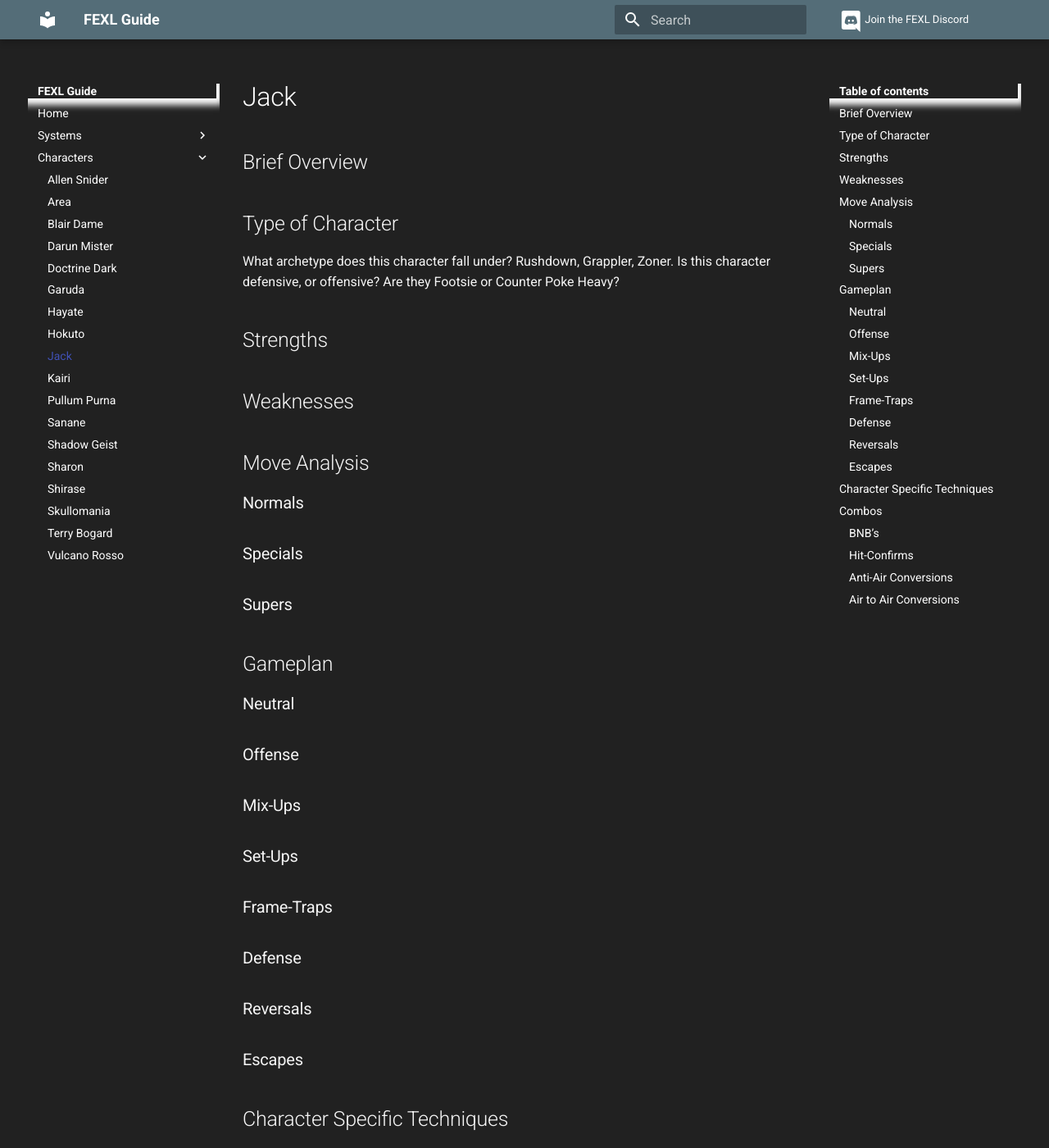
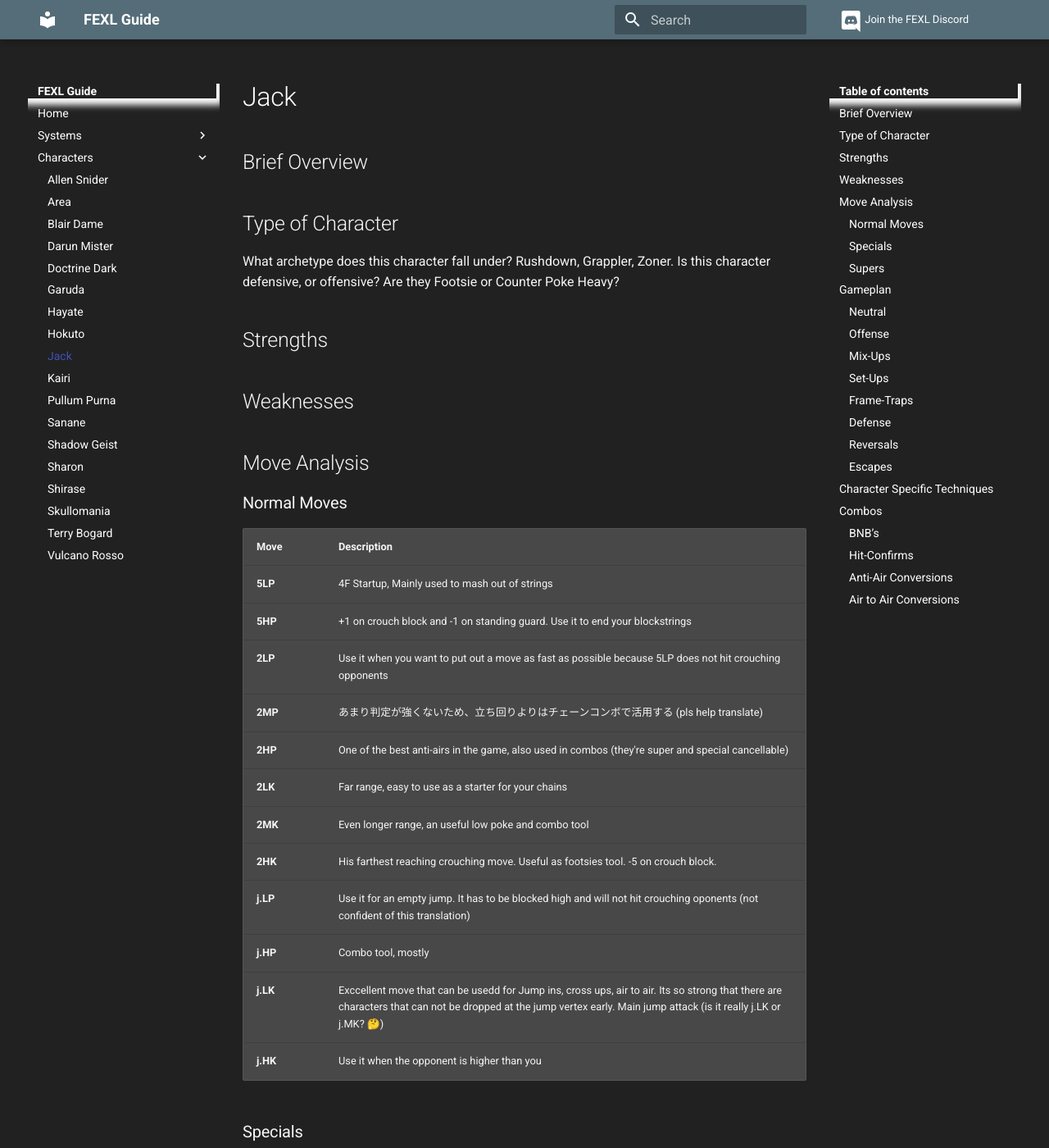
Before and after one commit to fabricioanciaes/fexlguide, an MkDocs documentation site: the page built from docs/characters/jack.md, in a window 1280 px wide and 1400 px high. Shown: the whole window at 82% size. Built offline with MkDocs 1.6.1 and Material for MkDocs 9.7.7, drawn with Linux system fonts in a browser that asks for light colours; a script that is not in the unit is left out.

Commit message:
Update Characters “jack”

```diff
--- a/docs/characters/jack.md
+++ b/docs/characters/jack.md
@@ -16,7 +15,67 @@
 
 ## Move Analysis
 
-### Normals
+### Normal Moves
+
+<table>
+<tr>
+    <th>Move</th>
+    <th>Description</th>
+</tr>
+<tr>
+    <td><b>5LP</b></td>
+    <td>4F Startup, Mainly used to mash out of strings</td>
+</tr>
+<tr>
+    <td><b>5HP</b></td>
+    <td>+1 on crouch block and -1 on standing guard. Use it to end your blockstrings</td>
+</tr>
+<tr>
+    <td><b>2LP</b></td>
+    <td>Use it when you want to put out a move as fast as possible because 5LP does not hit crouching opponents</td>
+</tr>
+<tr>
+    <td><b>2MP</b></td>
+    <td>あまり判定が強くないため、立ち回りよりはチェーンコンボで活用する (pls help translate)</td>
+</tr>
+<tr>
+    <td><b>2HP</b></td>
+    <td>One of the best anti-airs in the game, also used in combos (they're super and special cancellable)</td>
+</tr>
+<tr>
+    <td><b>2LK</b></td>
+    <td>Far range, easy to use as a starter for your chains</td>
+</tr>
+<tr>
+    <td><b>2MK</b></td>
+    <td>Even longer range, an useful low poke and combo tool</td>
+</tr>
+<tr>
+    <td><b>2HK</b></td>
+    <td>His farthest reaching crouching move. Useful as footsies tool. -5 on crouch block.</td>
+</tr>
+<tr>
+    <td><b>j.LP</b></td>
+    <td>Use it for an empty jump. It has to be blocked high and will not hit crouching oponents (not confident of this translation)</td>
+</tr>
+<tr>
+    <td><b>j.HP</b></td>
+    <td>Combo tool, mostly</td>
+</tr>
+<tr>
+    <td><b>j.LK</b></td>
+    <td>Exccellent move that can be usedd for Jump ins, cross ups, air to air. Its so strong that there are characters that can not be dropped at the jump vertex early. Main jump attack (is it really j.LK or j.MK? 🤔)</td>
+</tr>
+<tr>
+    <td><b>j.HK</b></td>
+    <td>Use it when the opponent is higher than you</td>
+</tr>
+
+
+
+
+
+</table>
 
 ### Specials
 
```
Also changed, not shown: other parts of docs/characters/jack.md (+0 -1 lines).
